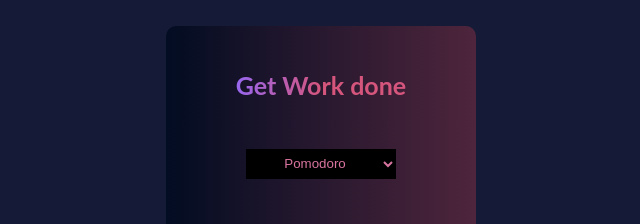
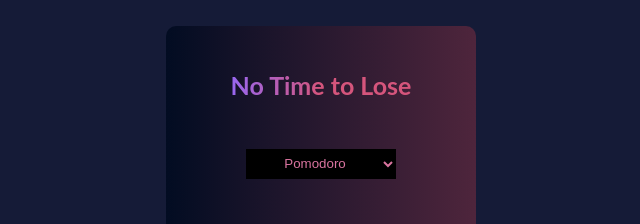
Before and after one commit to my-user-name-123/simple-app, a plain HTML site: page index.html in a window 1280 px wide. Shown: the part 132-356 px from the top of the page, 319-959 px from the left. Drawn offline with Linux system fonts and the light colour scheme.

Commit message:
No Time to Lose

```diff
--- a/index.html
+++ b/index.html
@@ -8,7 +8,7 @@
 </head>
 <body>
     <div class="container">
-        <h1 class="title">Get Work done</h1>
+        <h1 class="title">No Time to Lose</h1>
         <select id="select-type">
             <option value="pomodoro" selected>Pomodoro</option>
             <option value="break">Break</option>
```
